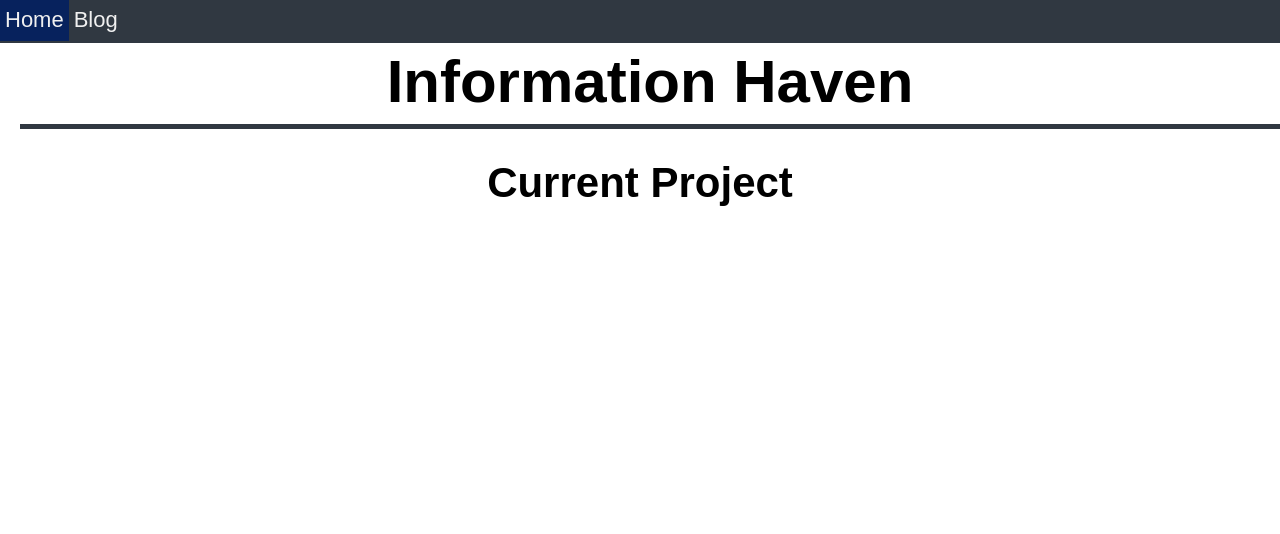
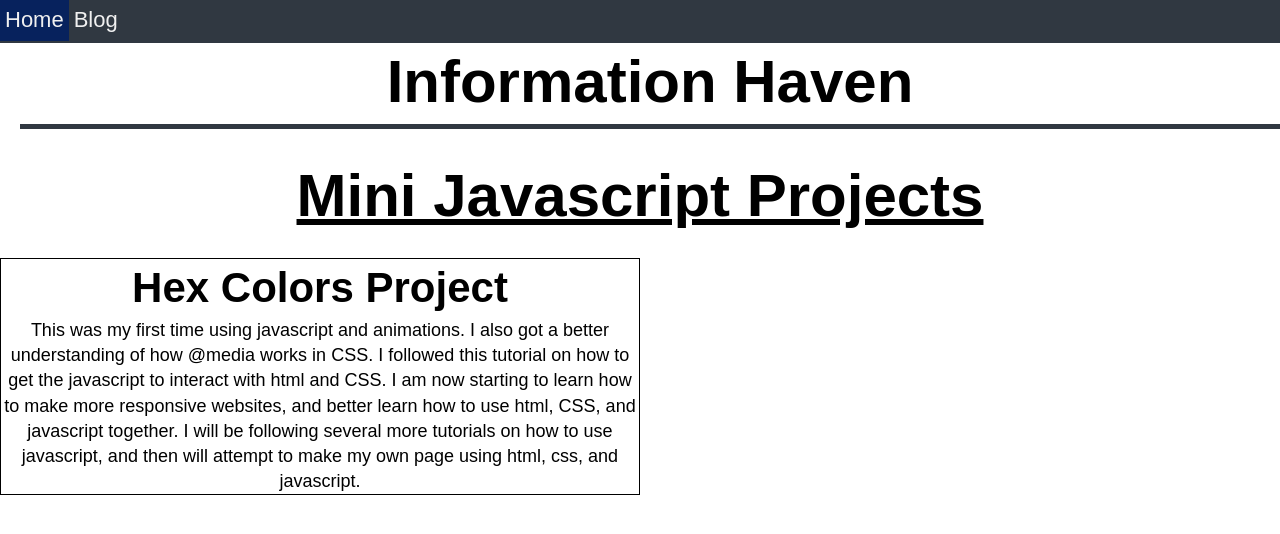
Before and after one commit to ethandavies8/Website, a plain HTML site: page projectUpdates.html in a window 1280 px wide. Drawn offline with Linux system fonts and the light colour scheme.

Commit message:
Added hex-colors info

```diff
--- a/projectUpdates.html
+++ b/projectUpdates.html
@@ -19,8 +19,24 @@
         <div class="blog-header">
             <h1>Information Haven</h1>
         </div>
-        <div class="project-section">
-            <h2>Current Project</h2>
+        <div class="project-section" style="text-align: center">
+            <div class="javascript-projects">
+                <h1><u>Mini Javascript Projects</u></h1>
+                <div class="hex-colors">
+                    <a href="HexColors/index.html">
+                        <h2>Hex Colors Project</h2>
+                        </a>
+                        <p>This was my first time using javascript and animations.
+                        I also got a better understanding of how @media works in CSS.  I followed
+                    <a href="https://www.youtube.com/watch?v=4nCH8EA55js">this tutorial</a>
+                    on how to get the javascript to interact with html and CSS.  I am now starting
+                    to learn how to make more responsive websites, and better learn how to
+                    use html, CSS, and javascript together.  I will be following several more tutorials on how to use javascript,
+                    and then will attempt to make my own page using html, css, and javascript.
+                </p>
+                </div>
+            </div>
+
         </div>
 
     </body>
--- a/style.css
+++ b/style.css
@@ -309,6 +309,17 @@ img {
 .project-section{
   margin-top: 25px;
 }
+
+.project-section h2:hover{
+  color: var(--light-blue);
+}
+
+.hex-colors{
+  border: 1px solid black;
+  width: 50%;
+  text-align: center;
+  margin-top: 2rem;
+}
 .footer {
   padding: 20px;
   text-align: center;
```
Also changed, not shown: index.html (+1 -2 lines).
